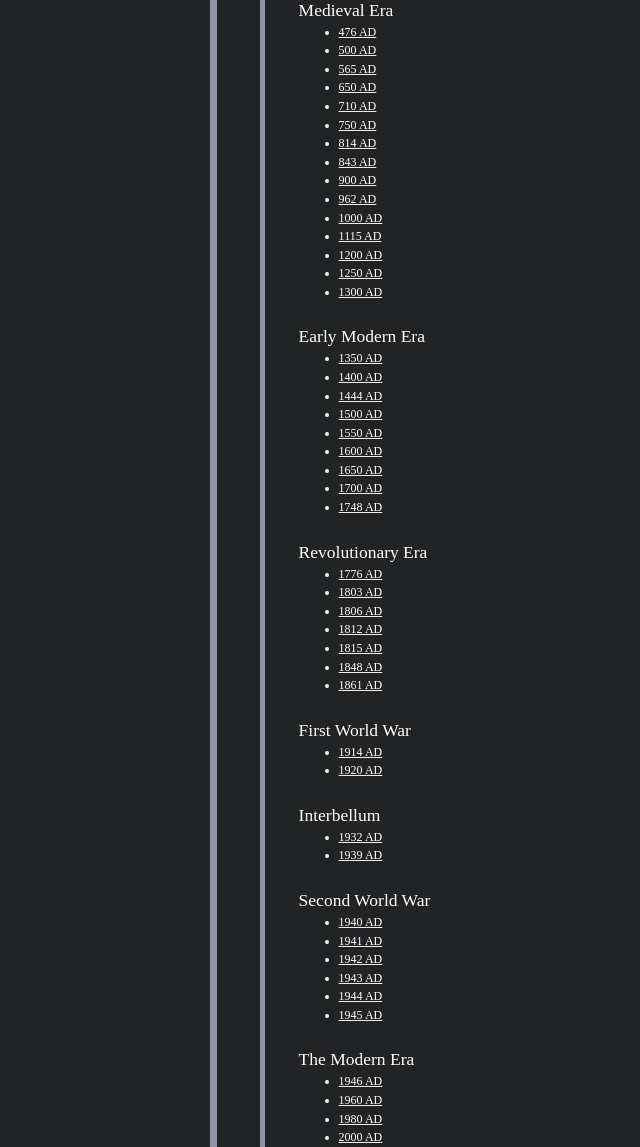
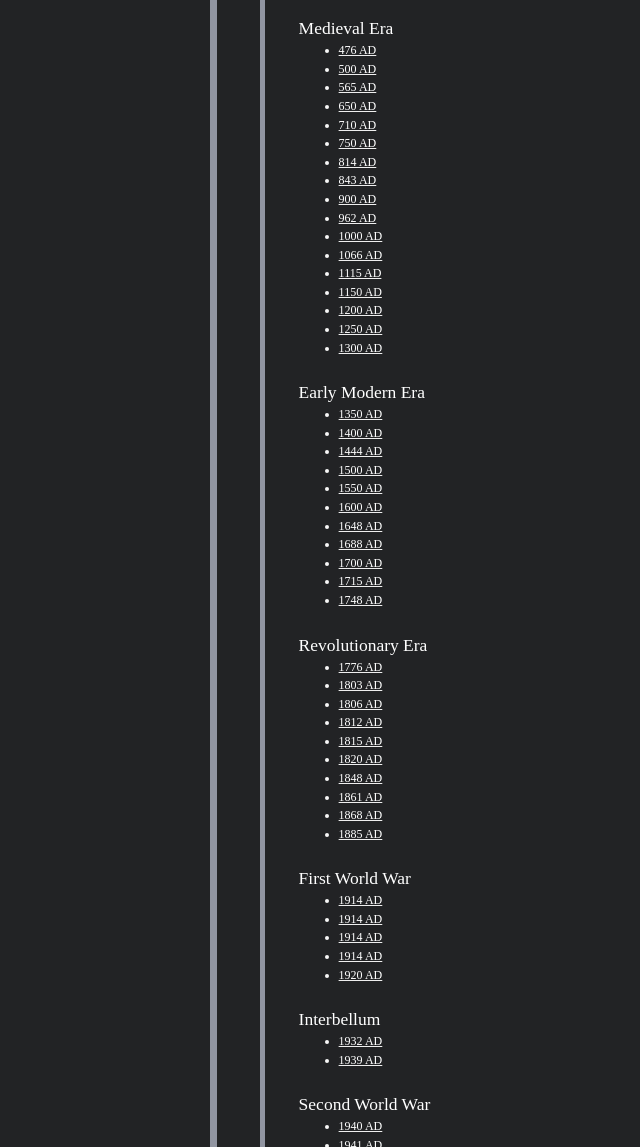
Before and after one commit to Hadaril/hadaril.github.io, a plain HTML site: page MapIndex.html in a window 1280 px wide. Shown: the part 1722-2869 px from the top of the page, without its empty margins (72-712 px from the left). Drawn offline with Linux system fonts and the light colour scheme.

Commit message:
Added a few missing links to main page
100 BC, 44 BC, 1868, 1885, 1900, 1910, 1919, 1962, 1990.

```diff
--- a/MapIndex.html
+++ b/MapIndex.html
@@ -74,6 +74,7 @@
 	<li><a href="nextgen/BC500.png"> 500 BC  </a></li>
 	<li><a href="nextgen/BC250.png"> 250 BC  </a></li>
 	<li><a href="nextgen/1.png"> 1 AD  </a></li>
+	<li><a href="nextgen/100.png"> 100 AD  </a></li>
 	<li><a href="nextgen/117.png"> 117 AD  </a></li>
 	<li><a href="nextgen/150.png"> 150 AD  </a></li>
 	<li><a href="nextgen/200.png"> 200 AD  </a></li>
@@ -94,7 +95,9 @@
 	<li><a href="nextgen/900.png"> 900 AD  </a></li>
 	<li><a href="nextgen/962.png"> 962 AD  </a></li>
 	<li><a href="nextgen/1000.png"> 1000 AD  </a></li>
+	<li><a href="nextgen/1066.png"> 1066 AD  </a></li>
 	<li><a href="nextgen/1115.png"> 1115 AD  </a></li>
+	<li><a href="nextgen/1115.png"> 1150 AD  </a></li>
 	<li><a href="nextgen/1200.png"> 1200 AD  </a></li>
 	<li><a href="nextgen/1250.png"> 1250 AD  </a></li>
 	<li><a href="nextgen/1300.png"> 1300 AD  </a></li></ul>
@@ -106,8 +109,10 @@
 	<li><a href="nextgen/1500.png"> 1500 AD  </a></li>
 	<li><a href="nextgen/1550.png"> 1550 AD  </a></li>
 	<li><a href="nextgen/1600.png"> 1600 AD  </a></li>
-	<li><a href="nextgen/1650.png"> 1650 AD  </a></li>
+	<li><a href="nextgen/1648.png"> 1648 AD  </a></li>
+	<li><a href="nextgen/1688.png"> 1688 AD  </a></li>
 	<li><a href="nextgen/1700.png"> 1700 AD  </a></li>
+	<li><a href="nextgen/1715.png"> 1715 AD  </a></li>
 	<li><a href="nextgen/1748.png"> 1748 AD  </a></li></ul>
 
 	<h4> Revolutionary Era</h4><ul>
@@ -116,10 +121,16 @@
 	<li><a href="nextgen/1806.png"> 1806 AD  </a></li>
 	<li><a href="nextgen/1812.png"> 1812 AD  </a></li>
 	<li><a href="nextgen/1815.png"> 1815 AD  </a></li>
+	<li><a href="nextgen/1815.png"> 1820 AD  </a></li>
 	<li><a href="nextgen/1848.png"> 1848 AD  </a></li>
-	<li><a href="nextgen/1861.png"> 1861 AD  </a></li></ul>
+	<li><a href="nextgen/1861.png"> 1861 AD  </a></li>
+	<li><a href="nextgen/1868.png"> 1868 AD  </a></li>
+	<li><a href="nextgen/1885.png"> 1885 AD  </a></li></ul>
 
 	<h4> First World War</h4><ul>
+	<li><a href="nextgen/1914.png"> 1914 AD  </a></li>
+	<li><a href="nextgen/1914.png"> 1914 AD  </a></li>
+	<li><a href="nextgen/1914.png"> 1914 AD  </a></li>
 	<li><a href="nextgen/1914.png"> 1914 AD  </a></li>
 	<li><a href="nextgen/1920.png"> 1920 AD  </a></li></ul>
 
```
Also changed, not shown: index.html (+10 -1 lines).
